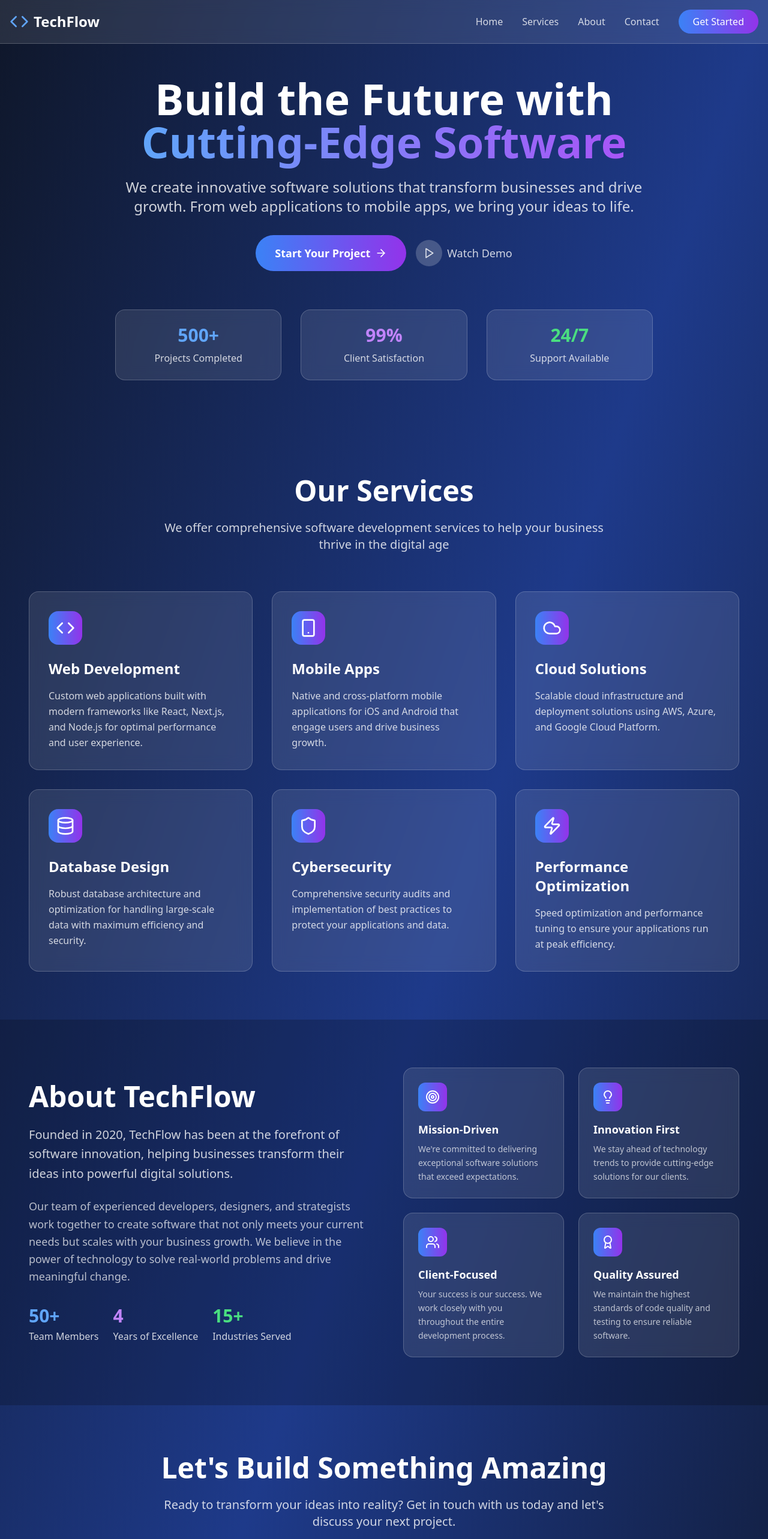
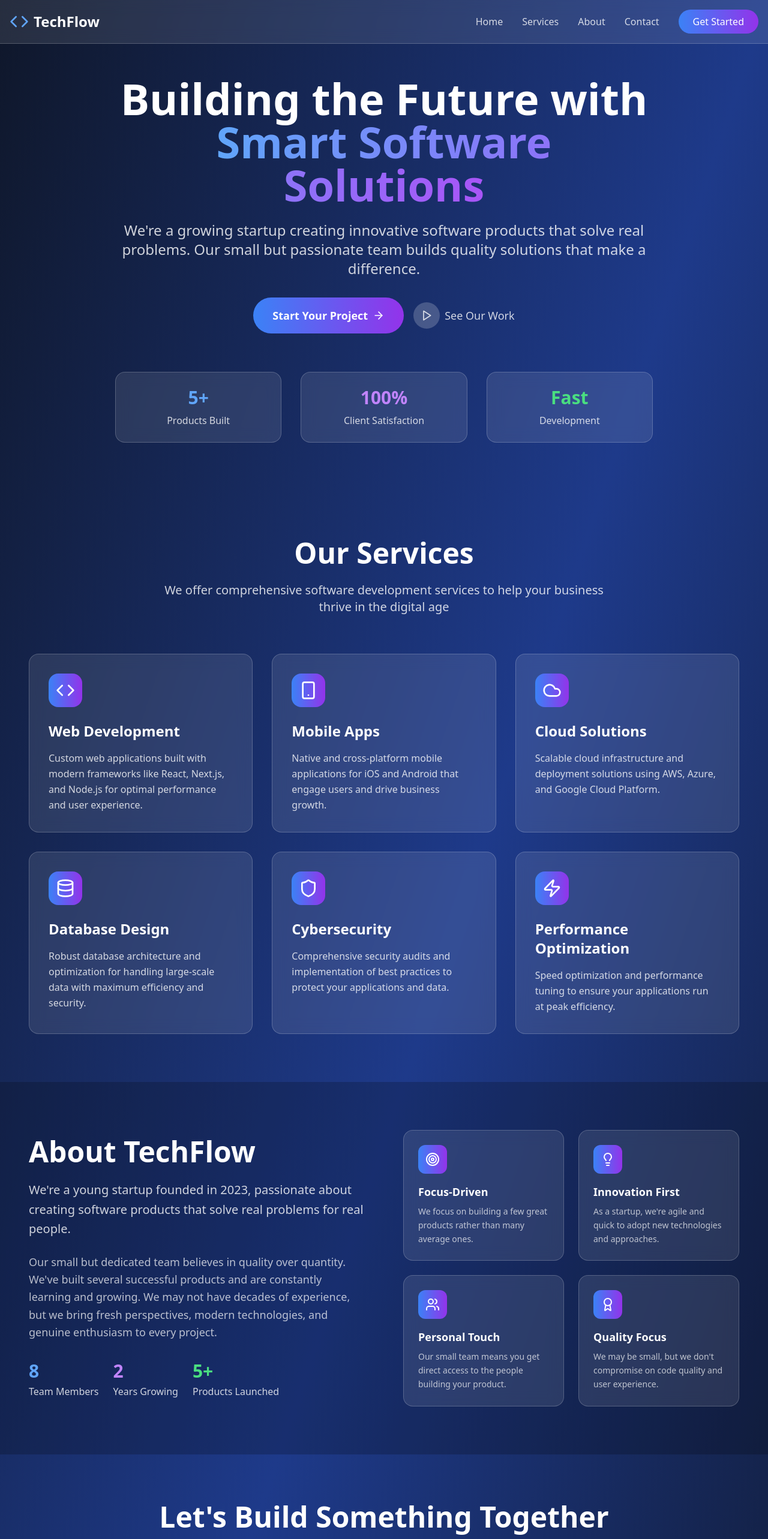
Before and after one commit to sed-ID/bright-company-canvas, a React (Vite) app: page / in a window 1280 px wide. Shown: the top 2566 px of the page at 60% size. Built offline with nearby package versions, Linux system fonts and the light colour scheme.

Commit message:
Refine About and Hero sections
Adjusted the About and Hero sections to better reflect a startup with a few key products.

```diff
--- a/src/components/About.tsx
+++ b/src/components/About.tsx
@@ -5,23 +5,23 @@ const About = () => {
   const values = [
     {
       icon: Target,
-      title: "Mission-Driven",
-      description: "We're committed to delivering exceptional software solutions that exceed expectations."
+      title: "Focus-Driven",
+      description: "We focus on building a few great products rather than many average ones."
     },
     {
       icon: Lightbulb,
       title: "Innovation First",
-      description: "We stay ahead of technology trends to provide cutting-edge solutions for our clients."
+      description: "As a startup, we're agile and quick to adopt new technologies and approaches."
     },
     {
       icon: Users,
-      title: "Client-Focused",
-      description: "Your success is our success. We work closely with you throughout the entire development process."
+      title: "Personal Touch",
+      description: "Our small team means you get direct access to the people building your product."
     },
     {
       icon: Award,
-      title: "Quality Assured",
-      description: "We maintain the highest standards of code quality and testing to ensure reliable software."
+      title: "Quality Focus",
+      description: "We may be small, but we don't compromise on code quality and user experience."
     }
   ];
 
@@ -35,31 +35,31 @@ const About = () => {
             </h2>
 
             <p className="text-xl text-white/80 mb-6 leading-relaxed">
-              Founded in 2020, TechFlow has been at the forefront of software innovation,
-              helping businesses transform their ideas into powerful digital solutions.
+              We're a young startup founded in 2023, passionate about creating software
+              products that solve real problems for real people.
             </p>
 
             <p className="text-lg text-white/70 mb-8 leading-relaxed">
-              Our team of experienced developers, designers, and strategists work together
-              to create software that not only meets your current needs but scales with
-              your business growth. We believe in the power of technology to solve real-world
-              problems and drive meaningful change.
+              Our small but dedicated team believes in quality over quantity. We've built
+              several successful products and are constantly learning and growing. We may not
+              have decades of experience, but we bring fresh perspectives, modern technologies,
+              and genuine enthusiasm to every project.
             </p>
 
             <div className="flex flex-col sm:flex-row gap-6">
               <div className="text-center sm:text-left">
-                <div className="text-3xl font-bold text-blue-400 mb-1">50+</div>
+                <div className="text-3xl font-bold text-blue-400 mb-1">8</div>
                 <div className="text-white/80">Team Members</div>
               </div>
 
               <div className="text-center sm:text-left">
-                <div className="text-3xl font-bold text-purple-400 mb-1">4</div>
-                <div className="text-white/80">Years of Excellence</div>
+                <div className="text-3xl font-bold text-purple-400 mb-1">2</div>
+                <div className="text-white/80">Years Growing</div>
               </div>
 
               <div className="text-center sm:text-left">
-                <div className="text-3xl font-bold text-green-400 mb-1">15+</div>
-                <div className="text-white/80">Industries Served</div>
+                <div className="text-3xl font-bold text-green-400 mb-1">5+</div>
+                <div className="text-white/80">Products Launched</div>
               </div>
             </div>
           </div>
--- a/src/components/Contact.tsx
+++ b/src/components/Contact.tsx
@@ -33,10 +33,10 @@ const Contact = () => {
       <div className="container mx-auto">
         <div className="text-center mb-16 animate-fade-in">
           <h2 className="text-4xl md:text-5xl font-bold text-white mb-6">
-            Let's Build Something Amazing
+            Let's Build Something Together
           </h2>
           <p className="text-xl text-white/80 max-w-3xl mx-auto">
-            Ready to transform your ideas into reality? Get in touch with us today and let's discuss your next project.
+            Ready to work with a passionate startup team? Let's discuss your project and see how we can help.
           </p>
         </div>
 
@@ -71,19 +71,19 @@ const Contact = () => {
                 </div>
                 <div>
                   <div className="text-white font-semibold">Office</div>
-                  <div className="text-white/80">123 Tech Street, Innovation City, IC 12345</div>
+                  <div className="text-white/80">123 Startup Street, Innovation District, CA 12345</div>
                 </div>
               </div>
             </div>
 
             <div className="bg-white/10 backdrop-blur-md border border-white/20 rounded-2xl p-6">
-              <h4 className="text-lg font-bold text-white mb-4">Why Choose TechFlow?</h4>
+              <h4 className="text-lg font-bold text-white mb-4">Why Work With Us?</h4>
               <ul className="space-y-2 text-white/80">
-                <li>✓ Expert team with 10+ years experience</li>
-                <li>✓ Agile development methodology</li>
-                <li>✓ 24/7 support and maintenance</li>
-                <li>✓ Transparent pricing and timelines</li>
-                <li>✓ Cutting-edge technology stack</li>
+                <li>✓ Direct access to our core team</li>
+                <li>✓ Agile and flexible approach</li>
+                <li>✓ Modern tech stack and best practices</li>
+                <li>✓ Competitive startup pricing</li>
+                <li>✓ Genuine passion for great products</li>
               </ul>
             </div>
           </div>
--- a/src/components/Hero.tsx
+++ b/src/components/Hero.tsx
@@ -14,15 +14,15 @@ const Hero = () => {
       <div className="container mx-auto text-center">
         <div className="max-w-4xl mx-auto animate-fade-in">
           <h1 className="text-5xl md:text-7xl font-bold text-white mb-6 leading-tight">
-            Build the Future with
+            Building the Future with
             <span className="bg-gradient-to-r from-blue-400 to-purple-500 bg-clip-text text-transparent">
-              {" "}Cutting-Edge Software
+              {" "}Smart Software Solutions
             </span>
           </h1>
 
           <p className="text-xl md:text-2xl text-white/80 mb-8 leading-relaxed">
-            We create innovative software solutions that transform businesses and drive growth.
-            From web applications to mobile apps, we bring your ideas to life.
+            We're a growing startup creating innovative software products that solve real problems.
+            Our small but passionate team builds quality solutions that make a difference.
           </p>
 
           <div className="flex flex-col sm:flex-row gap-4 justify-center items-center mb-12">
@@ -38,24 +38,24 @@ const Hero = () => {
               <div className="bg-white/20 p-3 rounded-full">
                 <Play className="h-5 w-5" />
               </div>
-              Watch Demo
+              See Our Work
             </button>
           </div>
 
           <div className="grid grid-cols-1 md:grid-cols-3 gap-8 mt-16">
             <div className="bg-white/10 backdrop-blur-md border border-white/20 rounded-2xl p-6 hover:bg-white/15 transition-all duration-300 transform hover:scale-105">
-              <div className="text-3xl font-bold text-blue-400 mb-2">500+</div>
-              <div className="text-white/80">Projects Completed</div>
+              <div className="text-3xl font-bold text-blue-400 mb-2">5+</div>
+              <div className="text-white/80">Products Built</div>
             </div>
 
             <div className="bg-white/10 backdrop-blur-md border border-white/20 rounded-2xl p-6 hover:bg-white/15 transition-all duration-300 transform hover:scale-105">
-              <div className="text-3xl font-bold text-purple-400 mb-2">99%</div>
+              <div className="text-3xl font-bold text-purple-400 mb-2">100%</div>
               <div className="text-white/80">Client Satisfaction</div>
             </div>
 
             <div className="bg-white/10 backdrop-blur-md border border-white/20 rounded-2xl p-6 hover:bg-white/15 transition-all duration-300 transform hover:scale-105">
-              <div className="text-3xl font-bold text-green-400 mb-2">24/7</div>
-              <div className="text-white/80">Support Available</div>
+              <div className="text-3xl font-bold text-green-400 mb-2">Fast</div>
+              <div className="text-white/80">Development</div>
             </div>
           </div>
         </div>
```
